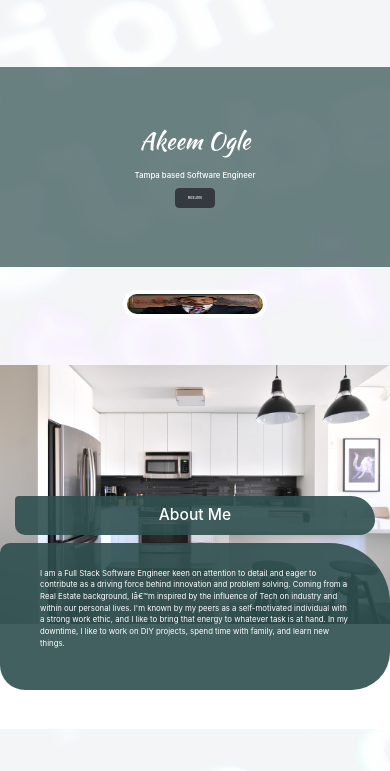
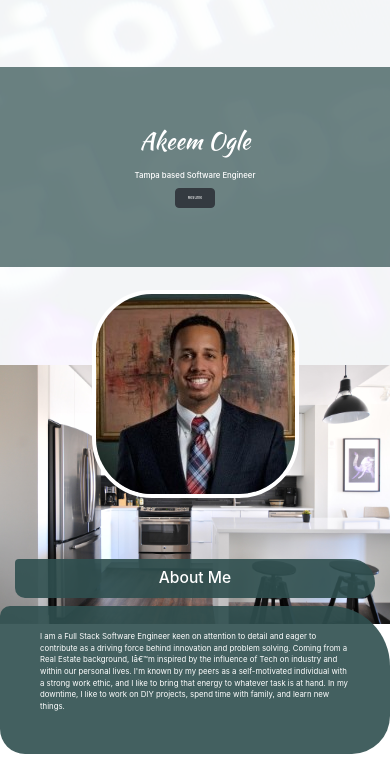
Before and after one commit to ako-21/portfolio2, a website: page index.html in a window 390 px wide. Shown: the part 73-844 px from the top of the page. Drawn offline with nearby package versions, Linux system fonts and the light colour scheme.

Commit message:
resized images

```diff
--- a/assets/styles/main.css
+++ b/assets/styles/main.css
@@ -213,18 +213,11 @@ form {
 
 @media screen and (max-width: 400px) {
   .akeem {
-    width: 40%;
-    height: 40%;
     margin-top: -75px;
   }
 }
 
-@media screen and (max-width: 450px) {
-  .akeem {
-    width: 40%;
-    height: 40%;
-  }
-}
+
 
 .inputt {
   font-size: 2vw;
```
